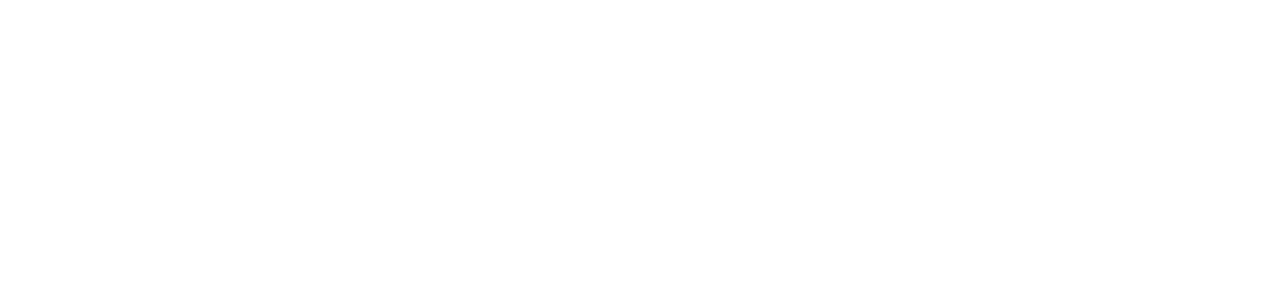
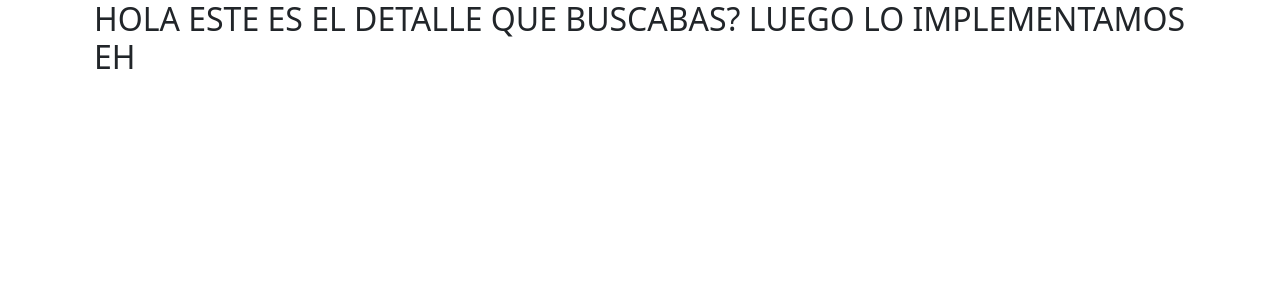
Before and after one commit to Ariel333111/ProyectoFinalReactAEO, a React (Vite) app: page /Ofertas/1 in a window 1280 px wide. Before the commit this address had no page. Shown: the top 300 px of the page. Built offline with nearby package versions, Linux system fonts and the light colour scheme.

Commit message:
Avances en pruebas

```diff
--- a/src/App.jsx
+++ b/src/App.jsx
@@ -9,6 +9,7 @@
 import AdmLoguin from "./components/AdmLoguin";
 import { useState } from "react";
 import Swal from "sweetalert2";
+import OfertasDetalle from "./pages/OfertasDetalle";
 
 function App() {
   const [carritoContar, setcarritoContar] = useState(0);
@@ -39,6 +40,7 @@
           <Route path="/Contact" element={<Contact />} />
           <Route path="/AdminL" element={<AdmLoguin />} />
           <Route path="/Admin" element={<Admin />} />
+          <Route path="/Ofertas/:id" element={<OfertasDetalle />} />
           <Route
             path="/Ofertas"
             element={
--- /dev/null
+++ b/src/pages/OfertasDetalle.jsx
@@ -0,0 +1,11 @@
+import { useParams } from "react-router-dom";
+import { Container } from "react-bootstrap";
+
+export default function OfertasDetalle() {
+  const { id } = useParams();
+  return (
+    <Container>
+      <h2>HOLA ESTE ES EL DETALLE QUE BUSCABAS? LUEGO LO IMPLEMENTAMOS EH</h2>
+    </Container>
+  );
+}
```
